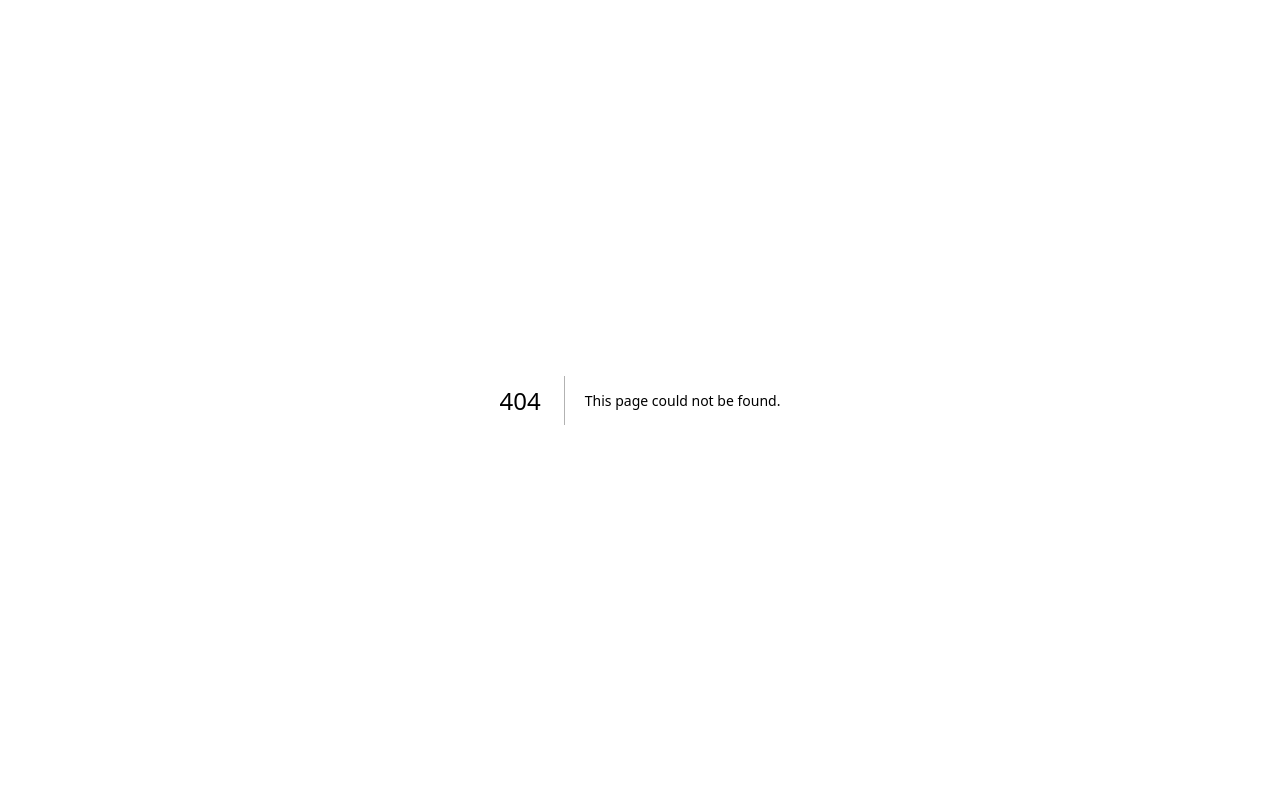
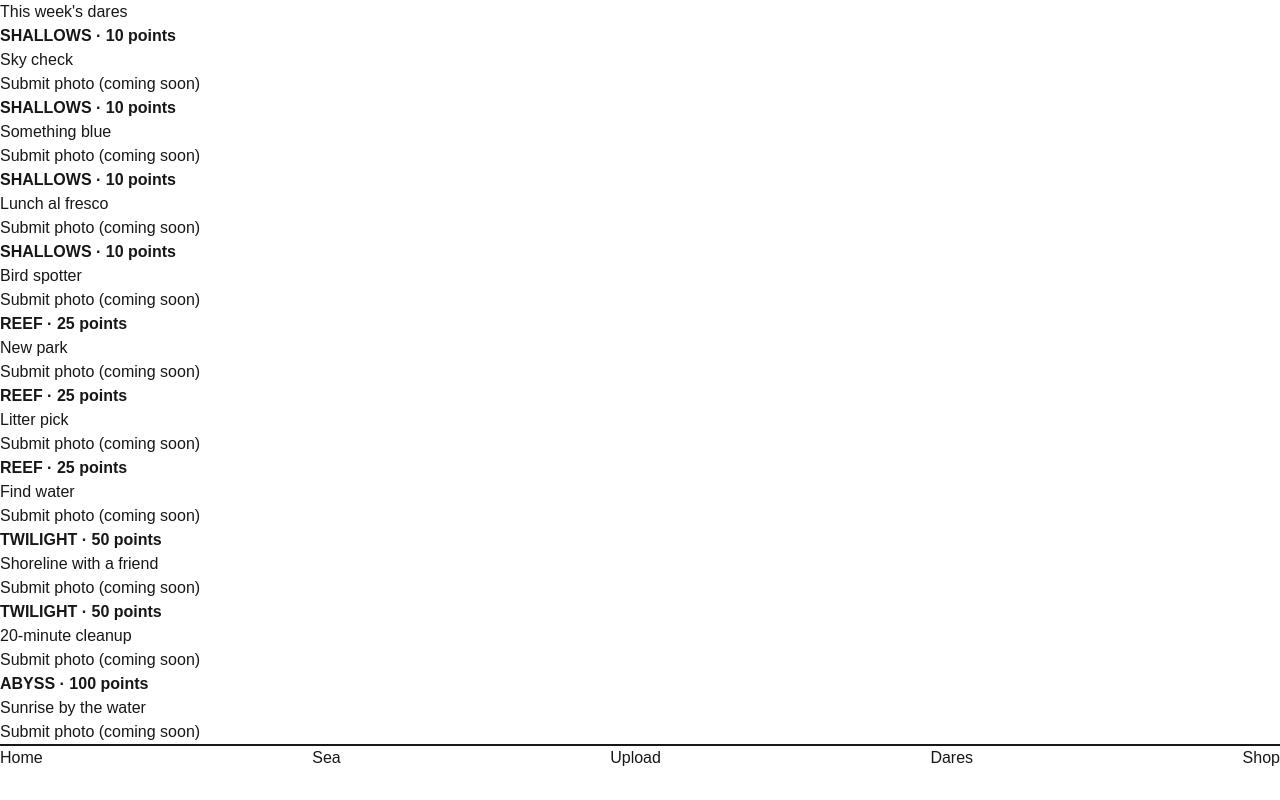
Before and after one commit to gm4vm0/sea-you-outside, a Next.js app: page /dares in a window 1280 px wide. Before the commit this address had no page. Built offline with nearby package versions, Linux system fonts and the light colour scheme.

Commit message:
feat: add dares page with dare cards

```diff
--- /dev/null
+++ b/src/app/(main)/dares/page.tsx
@@ -0,0 +1,14 @@
+import DareCard from "@/components/dare-card";
+import dares from "@/data/sample-dares.json";
+import type { Dare } from "@/lib/types";
+
+export default function DaresPage() {
+  return (
+    <main>
+      <h1>This week&apos;s dares</h1>
+      {(dares as Dare[]).map((dare) => (
+        <DareCard key={dare.id} dare={dare} />
+      ))}
+    </main>
+  );
+}
--- a/src/app/fish/page.tsx
+++ /dev/null
@@ -1,17 +0,0 @@
-import { createClient } from "@/lib/supabase/server";
-import { Suspense } from "react";
-
-async function FishData() {
-  const supabase = await createClient();
-  const { data: fish, error } = await supabase.from("fish").select().order("sort_order");
-  if (error) return <p>Error loading fish: {error.message}</p>;
-  return <pre>{JSON.stringify(fish, null, 2)}</pre>;
-}
-
-export default function FishPage() {
-  return (
-    <Suspense fallback={<div>Loading fish...</div>}>
-      <FishData />
-    </Suspense>
-  );
-}
--- /dev/null
+++ b/src/components/dare-card.tsx
@@ -0,0 +1,30 @@
+import type { Dare } from "@/lib/types";
+
+export default function DareCard({ dare }: { dare: Dare }) {
+  return (
+    <article>
+      <p>
+        <strong>
+          {dare.depth.toUpperCase()} · {dare.points} points
+        </strong>
+      </p>
+      <h2>{dare.title}</h2>
+      {/* <p>{dare.instructions}</p>
+      {dare.alternatives.length > 0 && (
+        <>
+          <p>
+            <strong>Other ways to do it (same points):</strong>
+          </p>
+          <ul>
+            {dare.alternatives.map((alt) => (
+              <li key={alt.text}>{alt.text}</li>
+            ))}
+          </ul>
+        </>
+      )} */}
+      <button type="button" disabled>
+        Submit photo (coming soon)
+      </button>
+    </article>
+  );
+}
```
